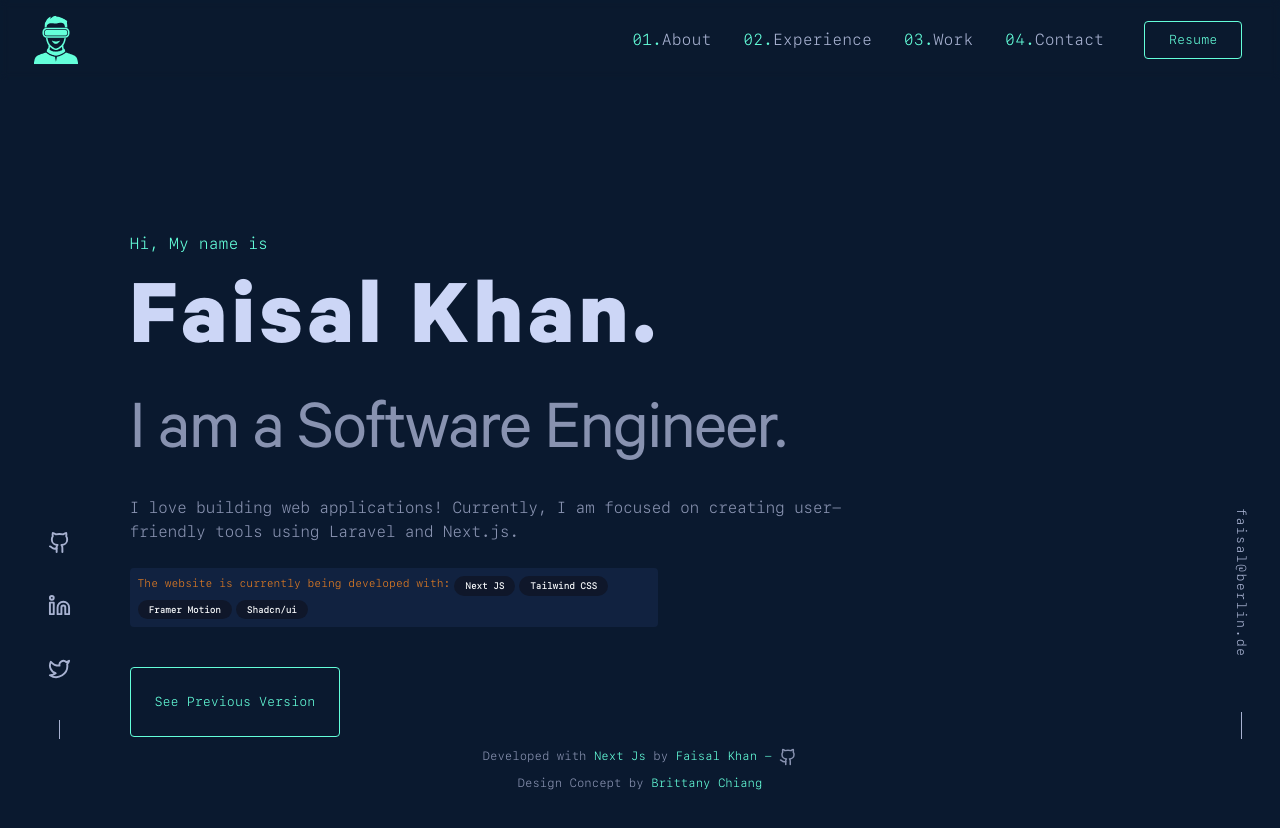
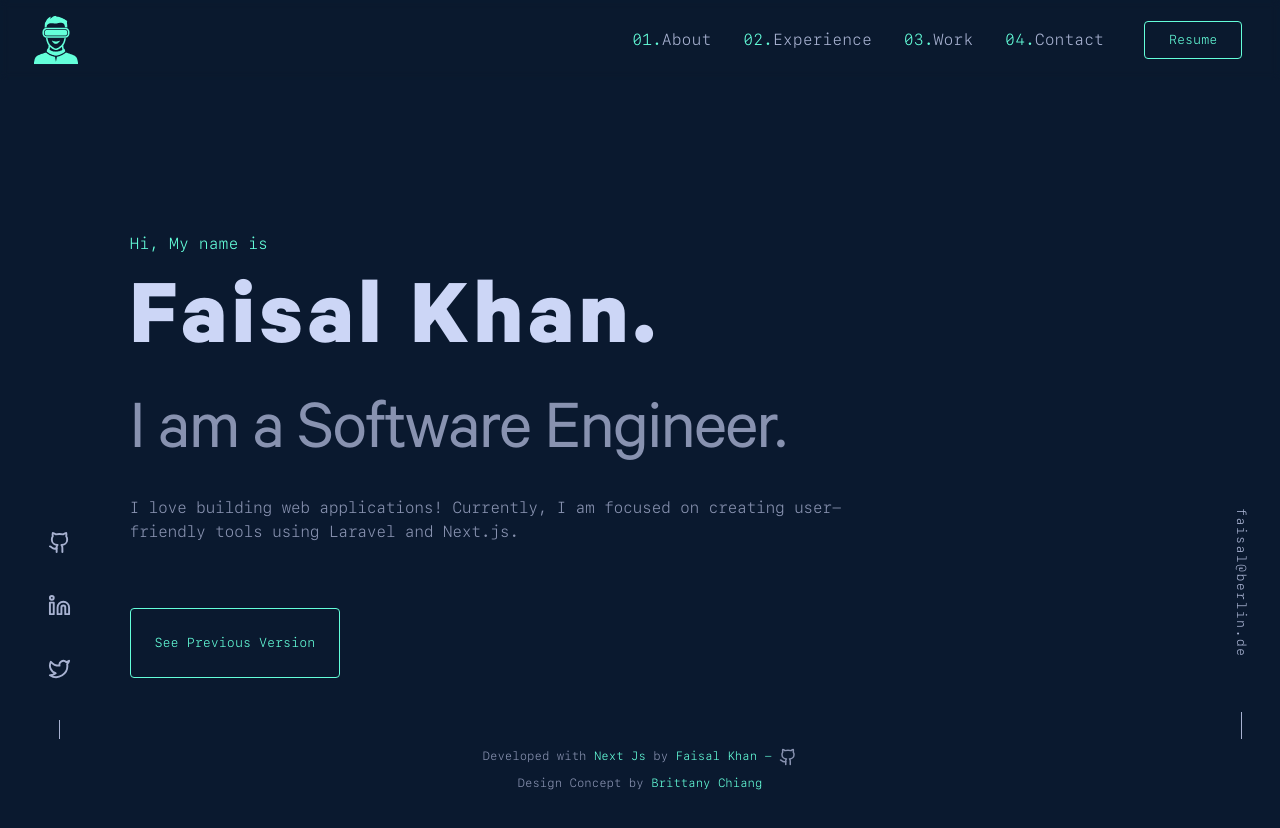
Before and after one commit to faisaltheprofessor/portfolio-v1, a Next.js app: page / in a window 1280 px wide. Shown: the top 828 px of the page. Built offline with nearby package versions, Linux system fonts and the light colour scheme.

Commit message:
set Dev text to false

```diff
--- a/src/app/section/hero.tsx
+++ b/src/app/section/hero.tsx
@@ -6,7 +6,7 @@ import { useState } from "react";
 import { Badge } from "@/components/ui/badge";
 
 const Hero = () => {
-  const [showDevelopmentText, setShowDevelopmentText] = useState(true);
+  const [showDevelopmentText, setShowDevelopmentText] = useState(false);
 
   // setTimeout(() => setShowDevelopmentText(false), 3000);
   return (
```
